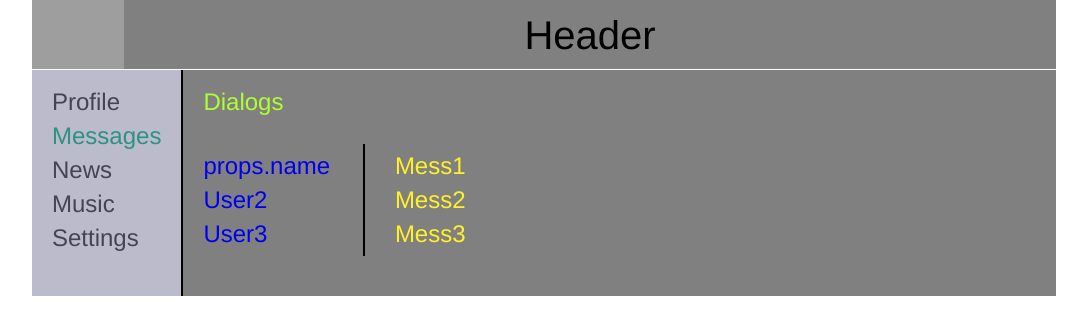
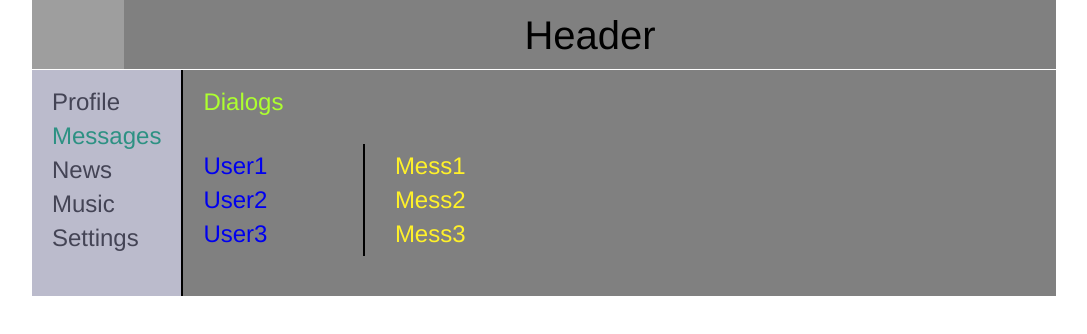
Before and after one commit to nupaT/react2021, a React (Create React App) app: page /Dialogs in a window 1280 px wide. Shown: the top 334 px of the page, without its empty margins (96-1183 px from the left). Built offline with nearby package versions, Linux system fonts and the light colour scheme; grey boxes are pictures that could not be loaded.

Commit message:
add: componet Users

```diff
--- a/src/components/Content/Dialogs/Dialogs.jsx
+++ b/src/components/Content/Dialogs/Dialogs.jsx
@@ -5,7 +5,7 @@ import classes from './Dialogs.module.css';
 const Users = (props) => {
   return (
     <div className={`${classes.list} ${classes.user}`}>
-      <NavLink activeClassName={classes.active} to="/Dialogs/User1">props.name</NavLink>
+      <NavLink to={"/Dialogs/" + props.name}>{props.name}</NavLink>
     </div>
   );
 }
@@ -18,13 +18,9 @@ const Dialogs = (props) => {
         </div>
       <div className={classes.mainDialogs}>
         <div className={classes.users}>
-          <Users name="user1" />
-          <div className={`${classes.list} ${classes.user}`}>
-            <NavLink activeClassName={classes.active} to="/Dialogs/User2">User2</NavLink>
-          </div>
-          <div className={`${classes.list} ${classes.user}`}>
-            <NavLink activeClassName={classes.active} to="/Dialogs/User3">User3</NavLink>
-          </div>
+          <Users name="User1" />
+          <Users name="User2" />
+          <Users name="User3" />
         </div>
         <div className={classes.messages}>
           <div className={`${classes.list} ${classes.mess}`}>
```
